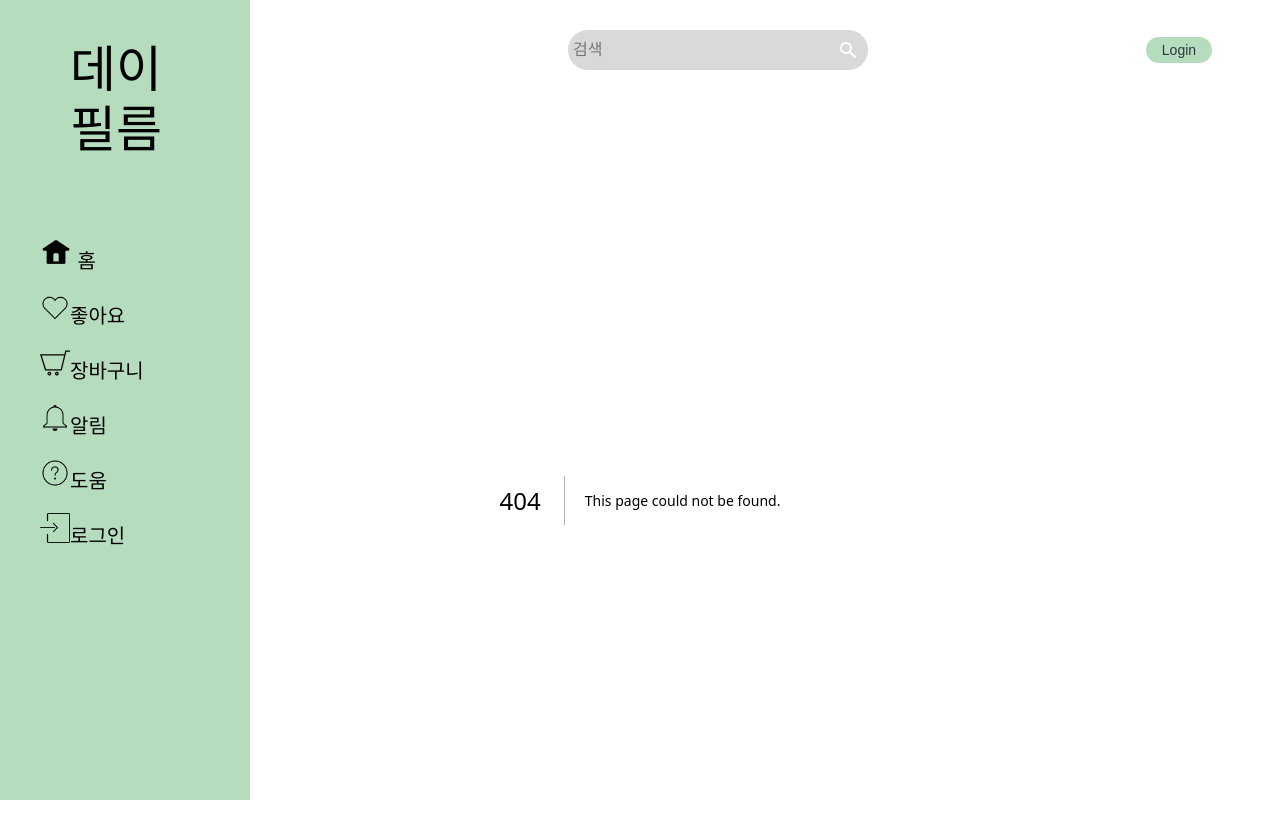
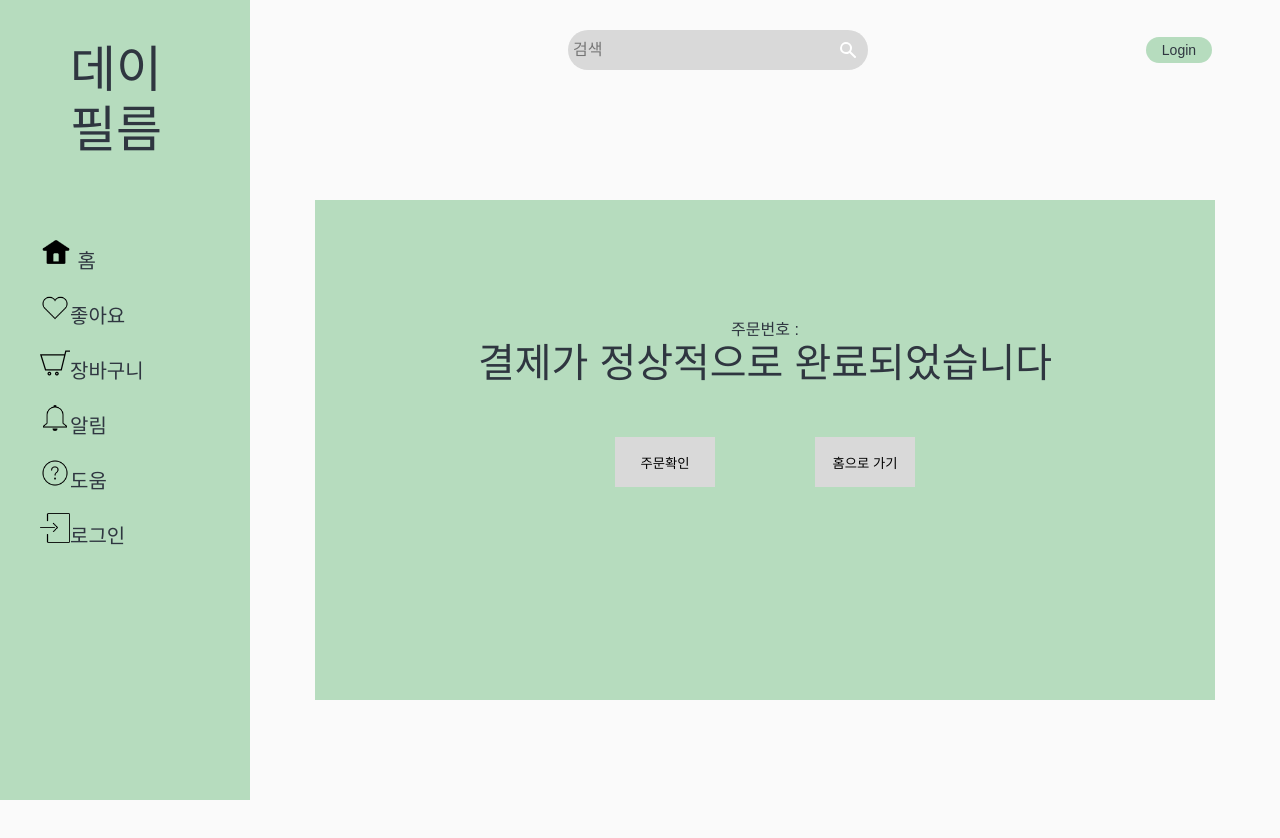
Before and after one commit to hyemimi/black-rabbit, a Next.js app: page /success in a window 1280 px wide. Before the commit this address had no page. Shown: the top 838 px of the page. After the commit the page ends 800 px from the top, so only its background shows below. Built offline with nearby package versions, Linux system fonts and the light colour scheme.

Commit message:
feat : 결제페이지 - 성공, 실패 페이지 생성 및 연결

```diff
--- /dev/null
+++ b/pages/fail.tsx
@@ -0,0 +1,5 @@
+import { Wrapper } from "@/components/common/Wrapper";
+
+export default function Success() {
+  return <Wrapper>❗결제실패❗</Wrapper>;
+}
--- a/pages/reservation.tsx
+++ b/pages/reservation.tsx
@@ -80,7 +80,7 @@ export default function payment() {
       const paymentWidget = await loadPaymentWidget(clientKey, customerKey);
 
       paymentWidget.renderPaymentMethods("#payment-widget", price);
-
+      const paymentAgreement = paymentWidget.renderAgreement("#agreement");
       paymentWidgetRef.current = paymentWidget;
     })();
   }, []);
@@ -194,6 +194,7 @@ export default function payment() {
           <Row>
             <H1>주문자 동의</H1>
           </Row>
+          <div id="agreement" />
           <hr />
         </Box>
       </Box>
--- /dev/null
+++ b/pages/success.tsx
@@ -0,0 +1,44 @@
+import { Wrapper } from "@/components/common/Wrapper";
+import Card from "@/layout/Card";
+import { useRouter } from "next/router";
+import styled from "styled-components";
+
+export default function Success() {
+  const router = useRouter();
+  return (
+    <Wrapper>
+      <Section>
+        <h2>주문번호 : </h2>
+        <Title>결제가 정상적으로 완료되었습니다</Title>
+
+        <Button color="gray" onClick={() => router.push("/orderlist")}>
+          주문확인
+        </Button>
+        <Button color="gray" onClick={() => router.push("/")}>
+          홈으로 가기
+        </Button>
+      </Section>
+    </Wrapper>
+  );
+}
+
+const Section = styled.div`
+  background-color: ${(props) => props.theme.pointColor};
+  margin-top: 100px;
+  width: 900px;
+  height: 500px;
+  text-align: center;
+  padding: 120px;
+`;
+const Title = styled.h1`
+  font-size: 40px;
+`;
+const Button = styled.button<{ color?: string }>`
+  background-color: ${(props) =>
+    props.color ? props.theme.searchColor : props.theme.pointColor};
+  border: none;
+  height: 50px;
+  width: 100px;
+  cursor: pointer;
+  margin: 50px;
+`;
```
